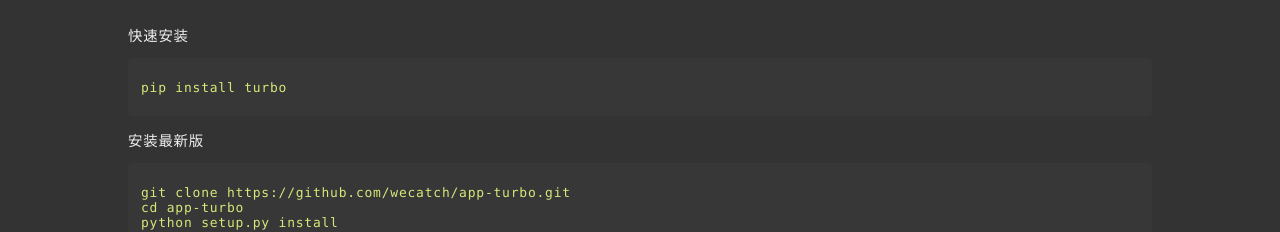
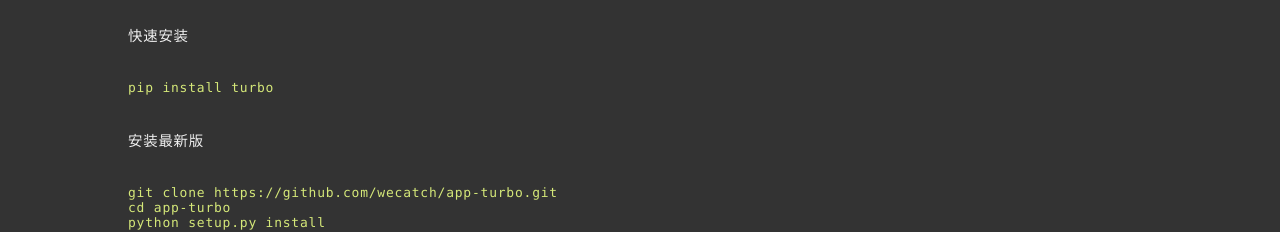
Before and after one commit to wecatch/wecatch.github.io, a plain HTML site: page turbo.html in a window 1280 px wide. Shown: the part 738-970 px from the top of the page. Drawn offline with Linux system fonts and the light colour scheme.

Commit message:
remove pre css

```diff
--- a/src/css/mixin.less
+++ b/src/css/mixin.less
@@ -103,8 +103,8 @@
     text-align: left;
     white-space: pre-line;
     font-size: .9em;
-    background: rgba(255,255,255,.02);
+    /*background: rgba(255,255,255,.02);*/
     margin: 1em 0;
     border-radius: .3em;
-    padding: .5em 1em;
+    padding: .5em 0;
  }
```
Also changed, not shown: css/app.css.
